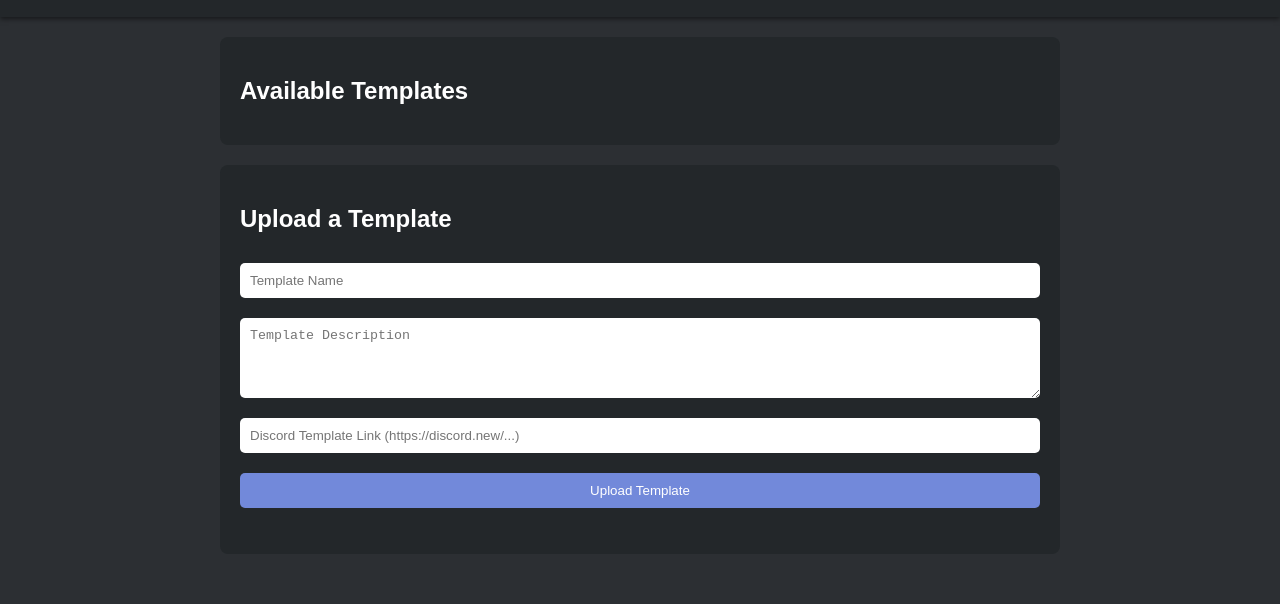
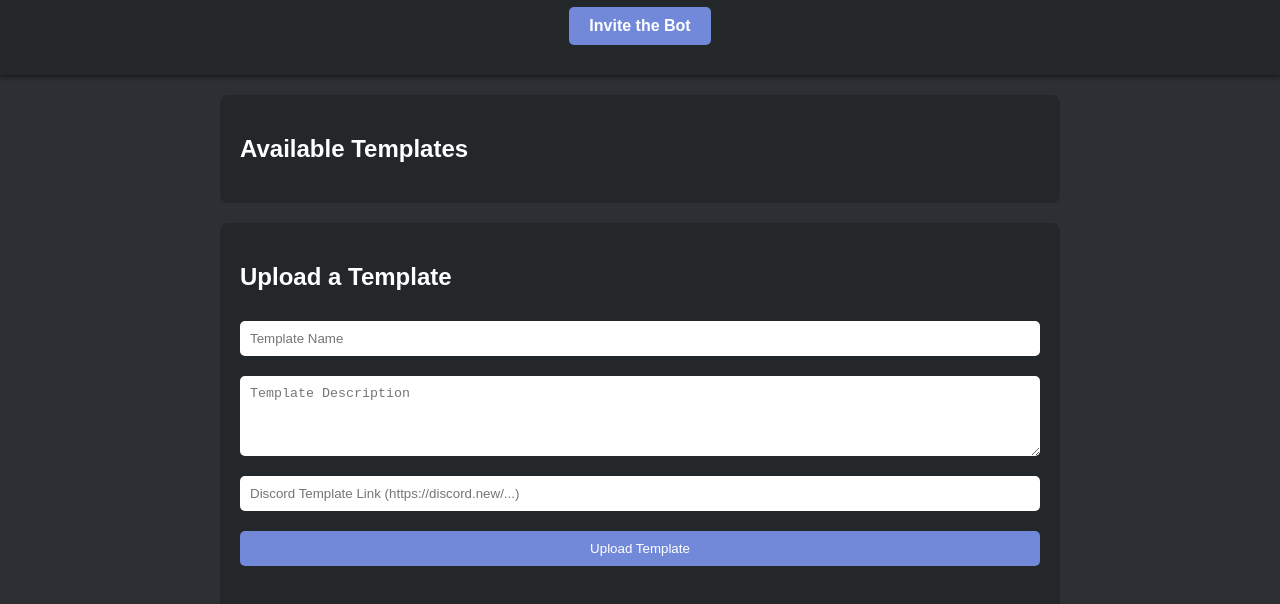
Before and after one commit to Acearooni10/Discord-templates-, a plain HTML site: page index.html in a window 1280 px wide. Shown: the part 60-664 px from the top of the page. Drawn offline with Linux system fonts and the light colour scheme.

Commit message:
Update index.html

```diff
--- a/index.html
+++ b/index.html
@@ -21,6 +21,19 @@
     header h1 {
       margin: 0;
       color: #7289da;
+    }
+    .invite-button {
+      display: inline-block;
+      margin: 10px;
+      padding: 10px 20px;
+      background-color: #7289da;
+      color: white;
+      text-decoration: none;
+      border-radius: 5px;
+      font-weight: bold;
+    }
+    .invite-button:hover {
+      background-color: #5b6eae;
     }
     .container {
       max-width: 800px;
@@ -79,6 +92,9 @@
 <body>
   <header>
     <h1>Discord Templates</h1>
+    <a class="invite-button" href="https://discord.com/oauth2/authorize?client_id=YOUR_BOT_CLIENT_ID&permissions=8&scope=bot">
+      Invite the Bot
+    </a>
   </header>
 
   <div class="container" id="templateList">
@@ -101,7 +117,8 @@
     const templateList = document.getElementById("templateList");
     const uploadForm = document.getElementById("uploadForm");
 
-    const templates = []; // Array to store templates
+    // Load templates from localStorage
+    let templates = JSON.parse(localStorage.getItem("templates")) || [];
 
     // Function to render templates
     function renderTemplates() {
@@ -126,6 +143,11 @@
       window.open(template.link, "_blank");
     }
 
+    // Save templates to localStorage
+    function saveTemplates() {
+      localStorage.setItem("templates", JSON.stringify(templates));
+    }
+
     // Handle Upload Form Submission
     uploadForm.addEventListener("submit", (e) => {
       e.preventDefault();
@@ -142,6 +164,7 @@
 
       // Add new template
       templates.push({ name, description, link });
+      saveTemplates(); // Save to localStorage
       renderTemplates();
 
       // Reset form and message
```
